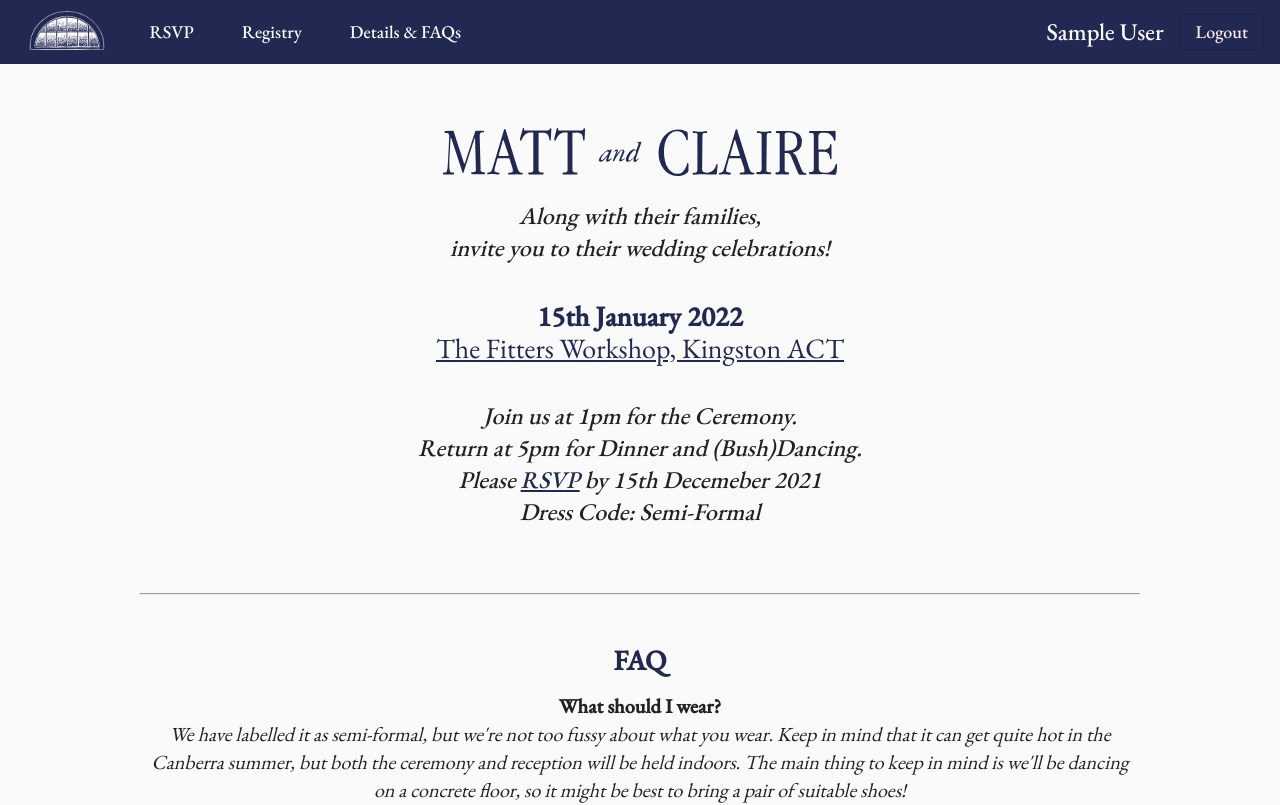
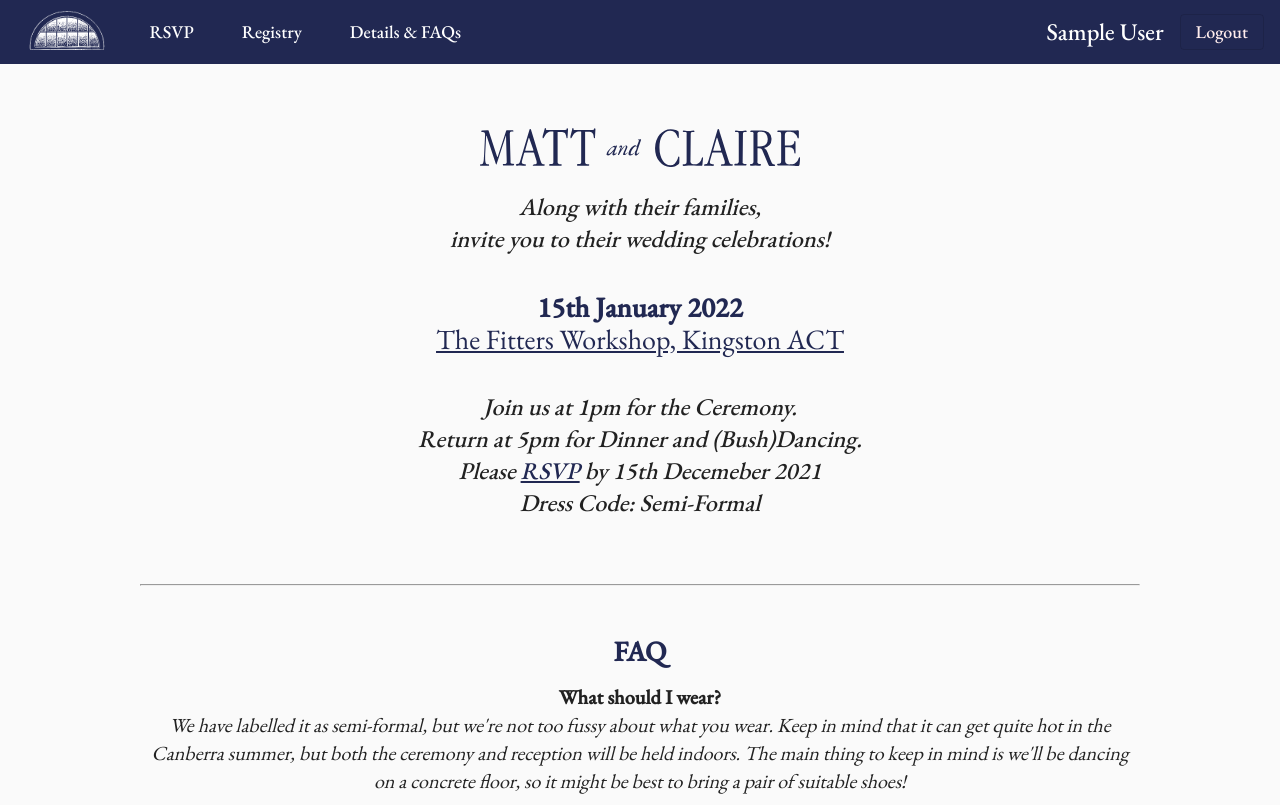
Before and after one commit to ClaireMcA/gift-registry-ui, an Angular app: page /details in a window 1280 px wide. Shown: the top 805 px of the page. Built offline with nearby package versions, Linux system fonts and the light colour scheme; sample sign-in values are in the browser's storage.

Commit message:
update logo width

```diff
--- a/src/app/layout/details/details.component.scss
+++ b/src/app/layout/details/details.component.scss
@@ -8,7 +8,8 @@ div a {
 }
 
 img {
-    height: 3rem;
+    width: 20rem;
+    max-width: 95%;
   }
 
 h1 strong {
```
